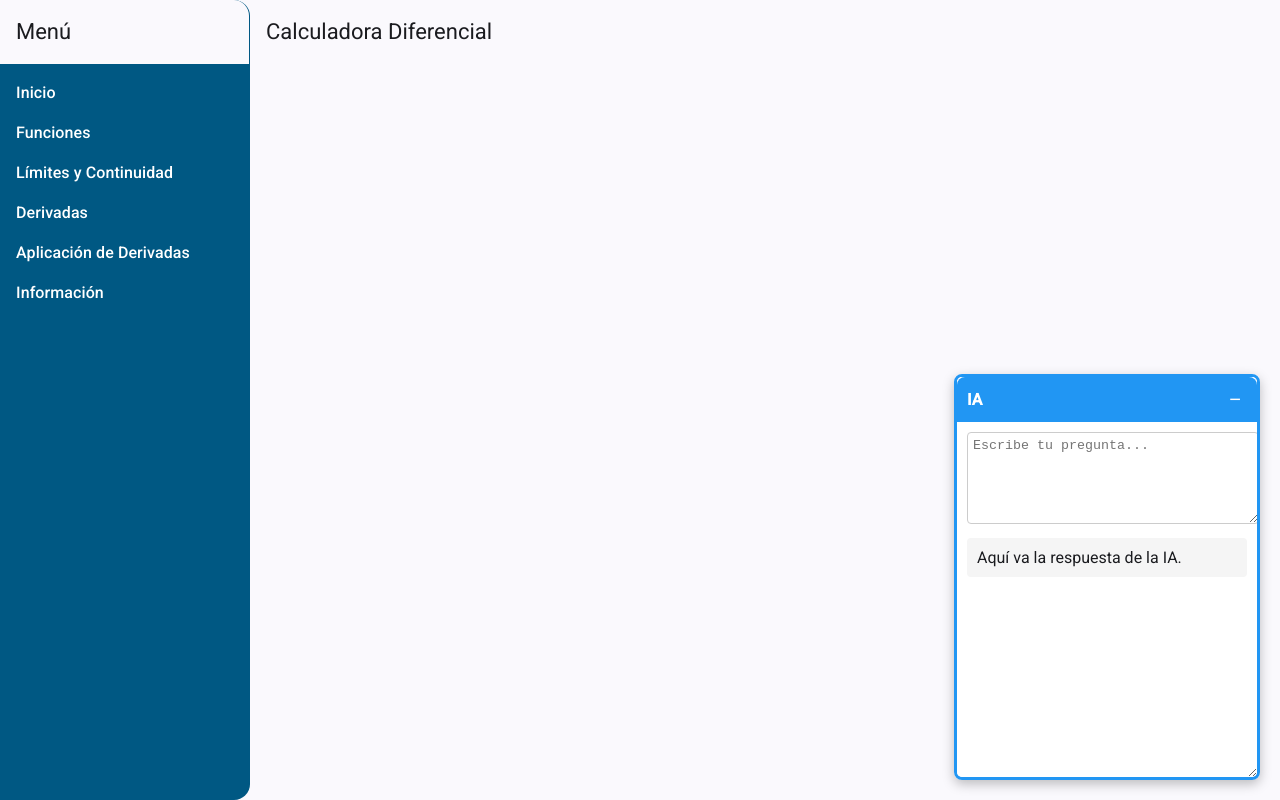
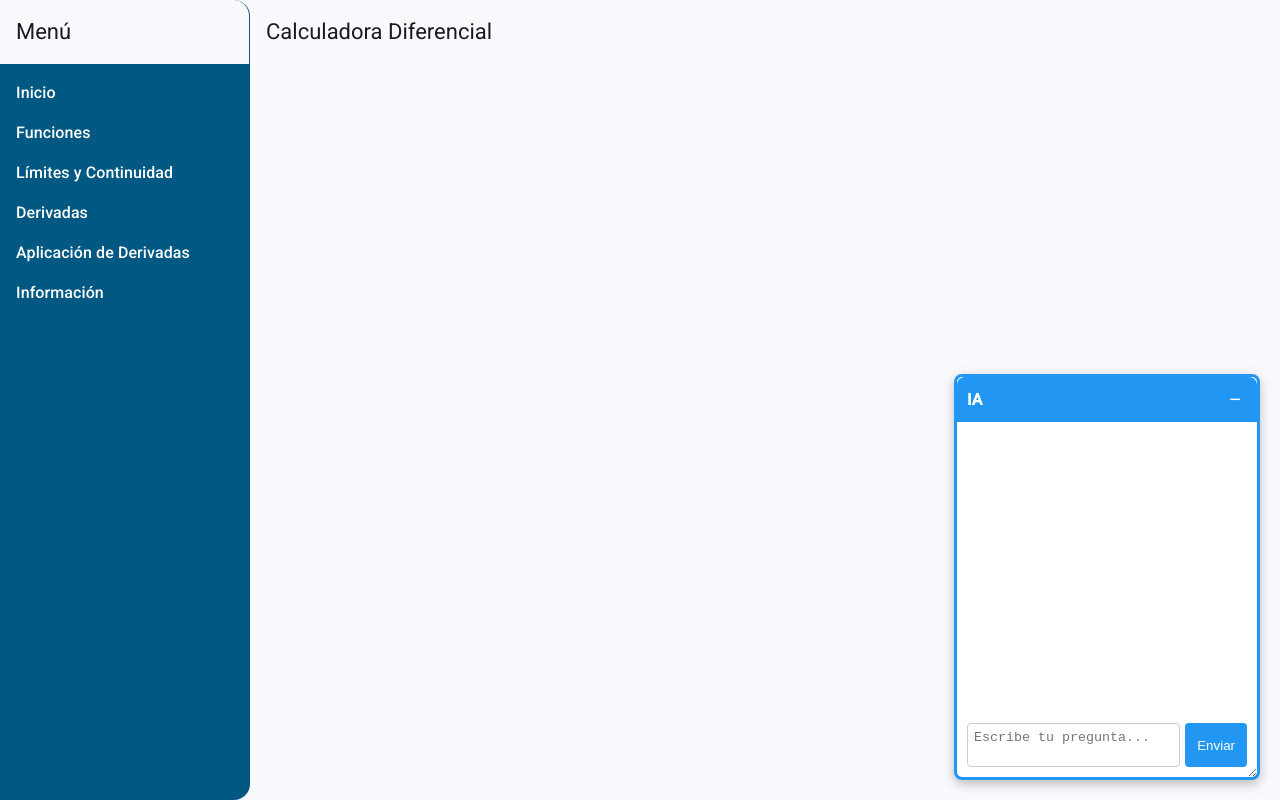
Before and after one commit to MateoLeiton/calculo-diferencial, an Angular app: page /ia-widget in a window 1280 px wide. Built offline with nearby package versions, Linux system fonts and the light colour scheme.

Commit message:
primera modificacion a modo chat de ia-chat-widget

```diff
--- a/src/app/components/ia-chat-widget/ia-chat-widget.component.html
+++ b/src/app/components/ia-chat-widget/ia-chat-widget.component.html
@@ -14,7 +14,25 @@
   </div>
 
   <div class="chat-body">
-    <textarea class="input" placeholder="Escribe tu pregunta..."></textarea>
-    <div class="respuesta">Aquí va la respuesta de la IA.</div>
+    <div class="mensajes">
+      <div
+        class="mensaje"
+        *ngFor="let msg of mensajes"
+        [ngClass]="msg.emisor"
+      >
+        {{ msg.texto }}
+      </div>
+    </div>
+
+    <div class="input-container">
+      <textarea
+        [(ngModel)]="mensaje"
+        class="input"
+        placeholder="Escribe tu pregunta..."
+        (keydown.enter)="enviarMensaje()"
+        rows="2"
+      ></textarea>
+      <button class="btn-enviar" (click)="enviarMensaje()">Enviar</button>
+    </div>
   </div>
 </div>
--- a/src/app/components/ia-chat-widget/ia-chat-widget.component.scss
+++ b/src/app/components/ia-chat-widget/ia-chat-widget.component.scss
@@ -7,9 +7,11 @@
   border-radius: 8px;
   box-shadow: 0px 4px 12px rgba(0, 0, 0, 0.25);
   resize: both;
-  overflow: auto;
+  overflow: hidden;
   width: 300px;
   height: 400px;
+  display: flex;
+  flex-direction: column;
 
   .chat-header {
     padding: 10px;
@@ -31,22 +33,57 @@
   }
 
   .chat-body {
+    flex: 1;
+    display: flex;
+    flex-direction: column;
     padding: 10px;
 
-    .input {
-      width: 100%;
-      min-height: 80px;
-      resize: vertical;
-      padding: 5px;
-      border: 1px solid #ccc;
-      border-radius: 4px;
+    .mensajes {
+      flex: 1;
+      overflow-y: auto;
+      margin-bottom: 10px;
+      display: flex;
+      flex-direction: column;
+      gap: 6px;
+
+      .mensaje {
+        padding: 8px;
+        border-radius: 6px;
+        max-width: 80%;
+        word-wrap: break-word;
+
+        &.usuario {
+          background: #e0f7fa;
+          align-self: flex-end;
+        }
+
+        &.ia {
+          background: #f1f1f1;
+          align-self: flex-start;
+        }
+      }
     }
 
-    .respuesta {
-      margin-top: 10px;
-      background: #f5f5f5;
-      padding: 10px;
-      border-radius: 4px;
+    .input-container {
+      display: flex;
+      gap: 5px;
+
+      .input {
+        flex: 1;
+        resize: none;
+        padding: 6px;
+        border-radius: 4px;
+        border: 1px solid #ccc;
+      }
+
+      .btn-enviar {
+        background-color: #2196f3;
+        color: white;
+        border: none;
+        padding: 6px 12px;
+        border-radius: 4px;
+        cursor: pointer;
+      }
     }
   }
 }
--- a/src/app/components/ia-chat-widget/ia-chat-widget.component.ts
+++ b/src/app/components/ia-chat-widget/ia-chat-widget.component.ts
@@ -1,11 +1,18 @@
+// src/app/components/ia-chat-widget/ia-chat-widget.component.ts
 import { Component, Input, Output, EventEmitter, HostListener } from '@angular/core';
 import { CommonModule } from '@angular/common';
 import { DragDropModule } from '@angular/cdk/drag-drop';
+import { FormsModule } from '@angular/forms';
+
+interface MensajeChat {
+  emisor: 'usuario' | 'ia';
+  texto: string;
+}
 
 @Component({
   selector: 'app-ia-chat-widget',
   standalone: true,
-  imports: [CommonModule, DragDropModule],
+  imports: [CommonModule, DragDropModule, FormsModule],
   templateUrl: './ia-chat-widget.component.html',
   styleUrls: ['./ia-chat-widget.component.scss']
 })
@@ -18,6 +25,9 @@ export class IaChatWidgetComponent {
   zIndex = 1;
   static currentMaxZ = 1;
 
+  mensaje: string = '';
+  mensajes: MensajeChat[] = [];
+
   @HostListener('mousedown')
   bringToFront() {
     IaChatWidgetComponent.currentMaxZ++;
@@ -27,4 +37,15 @@ export class IaChatWidgetComponent {
   cerrar() {
     this.close.emit();
   }
+
+  enviarMensaje() {
+    if (!this.mensaje.trim()) return;
+
+    this.mensajes.push({ emisor: 'usuario', texto: this.mensaje });
+
+    // Mensaje simulado de la IA (placeholder para futura integración)
+    this.mensajes.push({ emisor: 'ia', texto: 'Procesando tu solicitud...' });
+
+    this.mensaje = '';
+  }
 }
```
